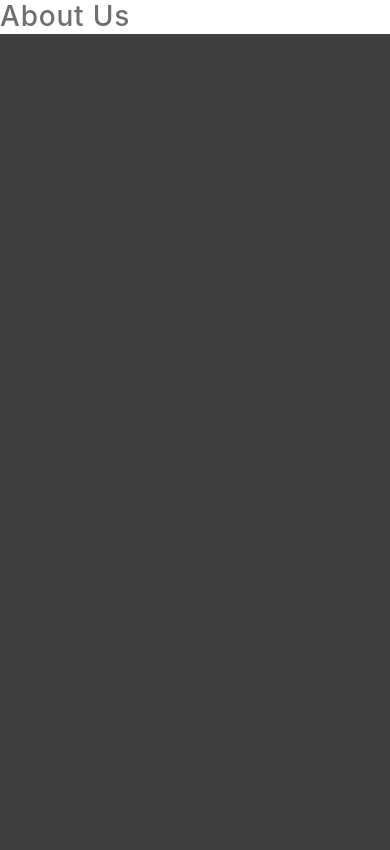
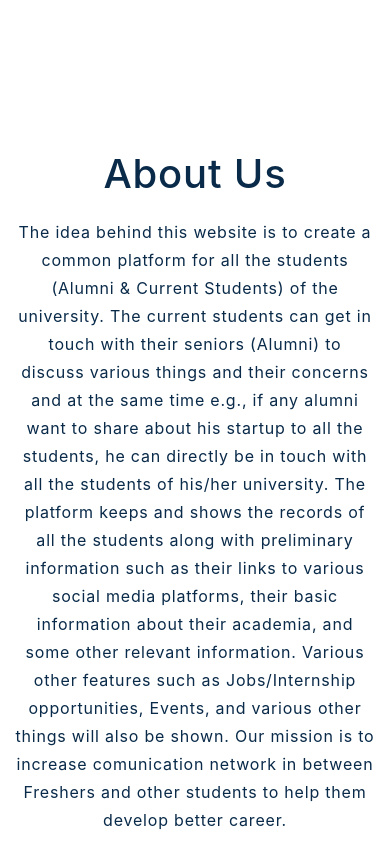
Before and after one commit to Harshpatel2222/Alumni-reinvited, a Django app: page / in a window 390 px wide; the page is wider, and only the part inside the window is pictured. Shown: the part 944-1794 px from the top of that part. Before the commit the page ends 978 px from the top of that part, so only its background shows below. Run offline with Django 3.2, Linux system fonts and the light colour scheme; some libraries are stand-ins or nearby versions.

Commit message:
about us added

```diff
--- a/alumini_reinvited/static/css/main.css
+++ b/alumini_reinvited/static/css/main.css
@@ -716,3 +716,20 @@ img {
 .prof-skills {
     font-size: large;
 }
+
+
+/* -----------
+
+About US CSS
+
+-------------- */
+
+.about {
+    color: #092a49;
+    text-align: center;
+    margin-top: 150px;
+}
+
+.about h1 {
+    margin-bottom: 20px;
+}
--- a/alumini_reinvited/web/templates/web/base.html
+++ b/alumini_reinvited/web/templates/web/base.html
@@ -44,7 +44,6 @@
             <div class="collapse navbar-collapse justify-content-between" id="navbarCollapse">
                 <div class="navbar-nav ml-auto">
                     <a href="{% url 'home_view' %}" class="nav-item nav-link active">Home</a>
-                    <a href="about.html" class="nav-item nav-link">About</a>
                     <a href="{% url 'profile_view' %}" class="nav-item nav-link">Profile</a>
                     <a href="{% url 'connections_view' %}" class="nav-item nav-link">Connections</a>
                     <a href="advisor.html" class="nav-item nav-link">Jobs</a>
--- a/alumini_reinvited/web/templates/web/main.html
+++ b/alumini_reinvited/web/templates/web/main.html
@@ -80,8 +80,20 @@
 </div>
 
 
-<div class="about">
-    <h3>About Us</h3>
+<div class="about" id="about">
+    <div class="container">
+        <h1>About Us</h1>
+        <div class="row">
+            <div class="col-md-12 col-12">
+                <p>The idea behind this website is to create a common platform for all the students (Alumni & Current Students) of the university. The current students can get in touch with their seniors (Alumni) to discuss various things and their concerns
+                    and at the same time e.g., if any alumni want to share about his startup to all the students, he can directly be in touch with all the students of his/her university. The platform keeps and shows the records of all the students along
+                    with preliminary information such as their links to various social media platforms, their basic information about their academia, and some other relevant information. Various other features such as Jobs/Internship opportunities, Events,
+                    and various other things will also be shown. Our mission is to increase comunication network in between Freshers and other students to help them develop better career.</p>
+            </div>
+        </div>
+
+
+    </div>
 </div>
 
 <!-- Swiper JS -->
```
